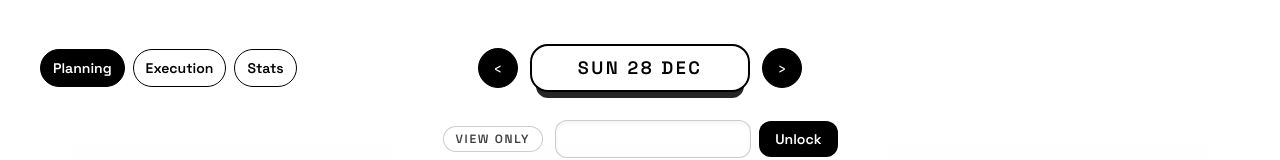
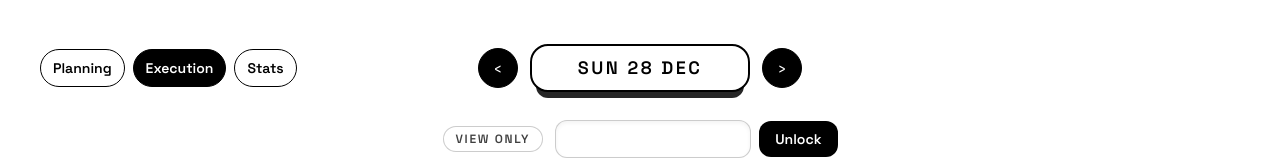
Before and after one commit to Vedsinha/Tracker, a Vue app: page /admin in a window 1280 px wide. Shown: the top 160 px of the page. Built offline with nearby package versions, Linux system fonts and the light colour scheme; no server answers; what convex-vue would draw is missing.

Commit message:
fix: change default active tab from planning to execution in AdminView and DashboardView

```diff
--- a/src/pages/AdminView.vue
+++ b/src/pages/AdminView.vue
@@ -45,7 +45,7 @@ const ratio = computed(() => {
   return Math.round(signalCount.value / noiseCount.value);
 });
 
-const activeTab = ref<"planning" | "execution" | "stats">("planning");
+const activeTab = ref<"planning" | "execution" | "stats">("execution");
 
 const password = ref("");
 const isUnlocked = ref(checkSession());
--- a/src/pages/DashboardView.vue
+++ b/src/pages/DashboardView.vue
@@ -40,7 +40,7 @@ const ratio = computed(() => {
   return Math.round((signalCount.value / total) * 100);
 });
 
-const activeTab = ref<"planning" | "execution" | "stats">("planning");
+const activeTab = ref<"planning" | "execution" | "stats">("execution");
 </script>
 
 <template>
```
